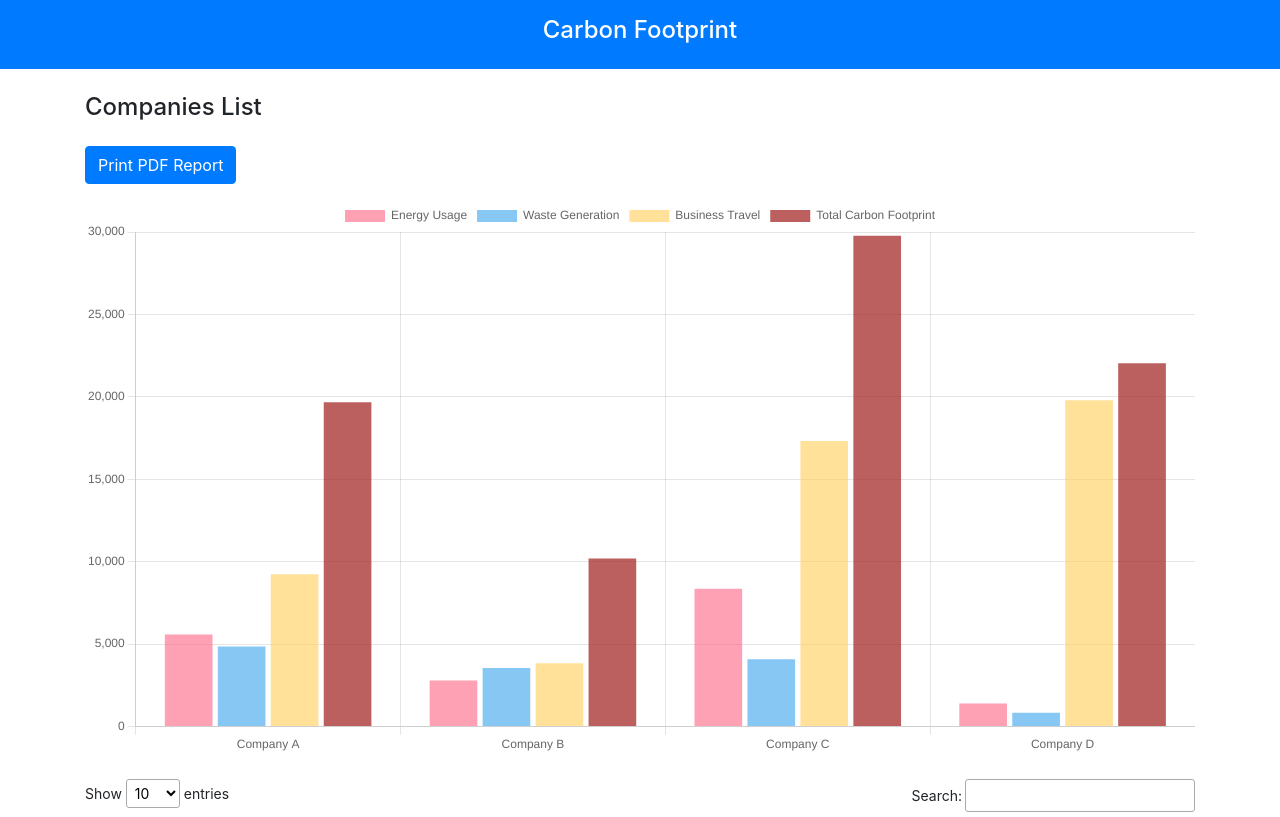
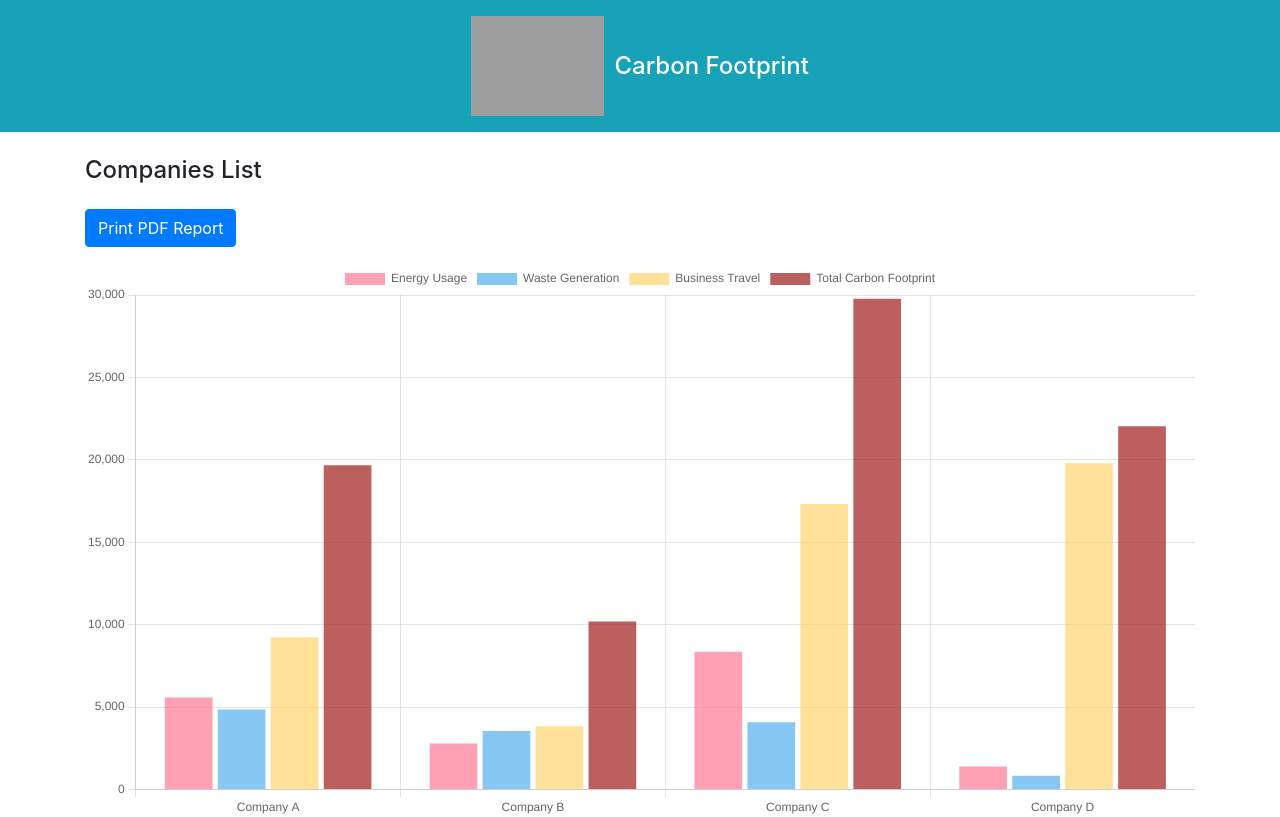
Before and after one commit to MHKamel/carbon_footprint, a Flask app: page /companies in a window 1280 px wide. Shown: the top 817 px of the page. Run offline with Flask 2, Linux system fonts and the light colour scheme; data comes from the database, SQL or seed files in the repository; some libraries are stand-ins or nearby versions; grey boxes are pictures that could not be loaded.

Commit message:
add logo for the website

```diff
--- a/app/templates/base.html
+++ b/app/templates/base.html
@@ -14,21 +14,30 @@
         }
         header {
             font-size: 1.25rem;
+            display: flex;
+            align-items: center;
+            justify-content: center;
+        }
+        header img {
+            height: 100px;
+            margin-right: 10px;
         }
         footer {
             font-size: 0.875rem;
         }
         h1 {
             font-size: 1.5rem;
+            margin: 0;
         }
-        #carbonFootprintChart {
+         {
             max-width: 200px;
             max-height: 200px;
         }
     </style>
 </head>
 <body>
-    <header class="bg-primary text-white text-center p-3">
+    <header class="bg-info text-white text-center p-3">
+        <img src="{{ url_for('static', filename='cfp.png') }}"  alt="Logo">
         <h1>Carbon Footprint</h1>
     </header>
 
```
